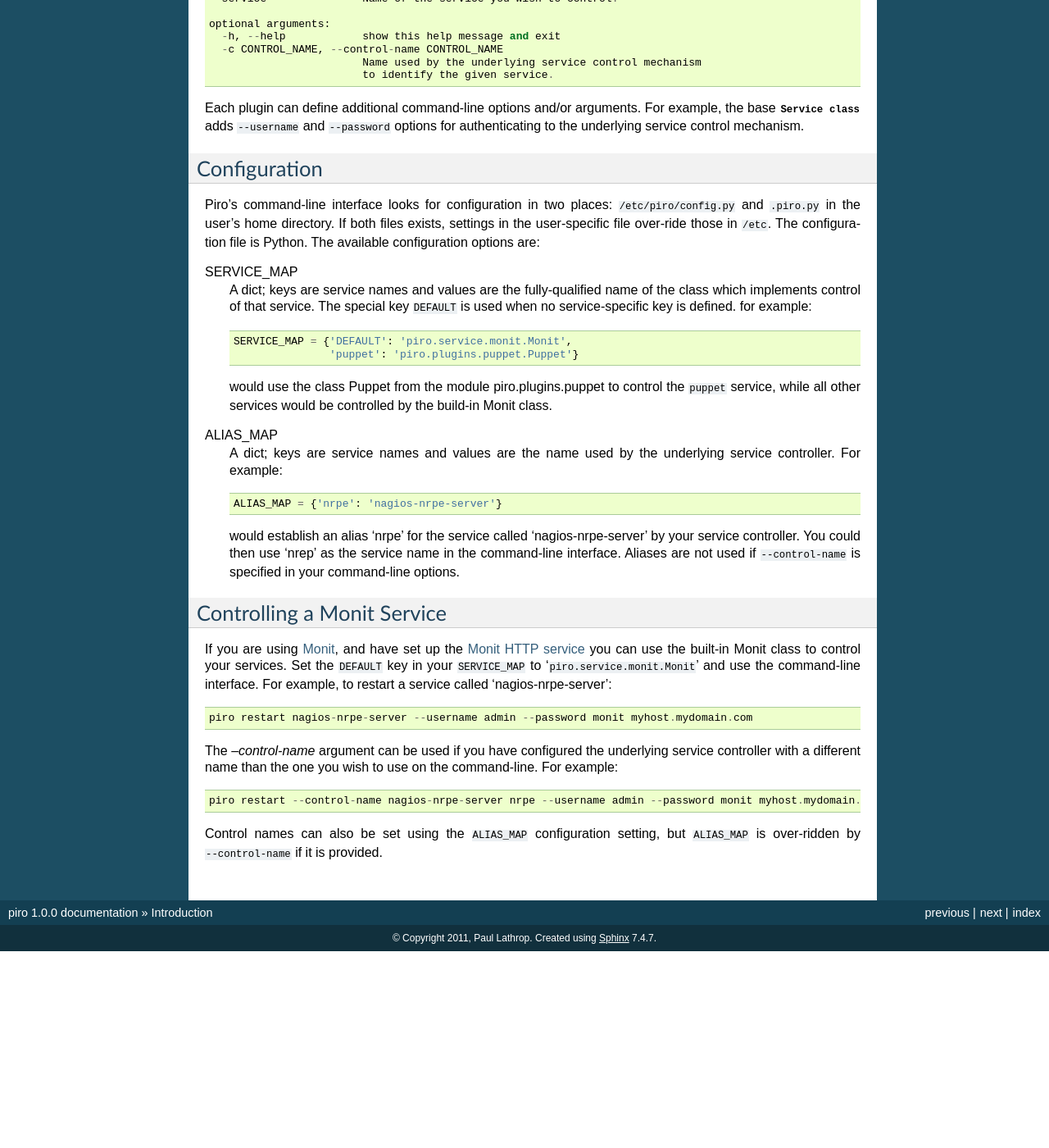
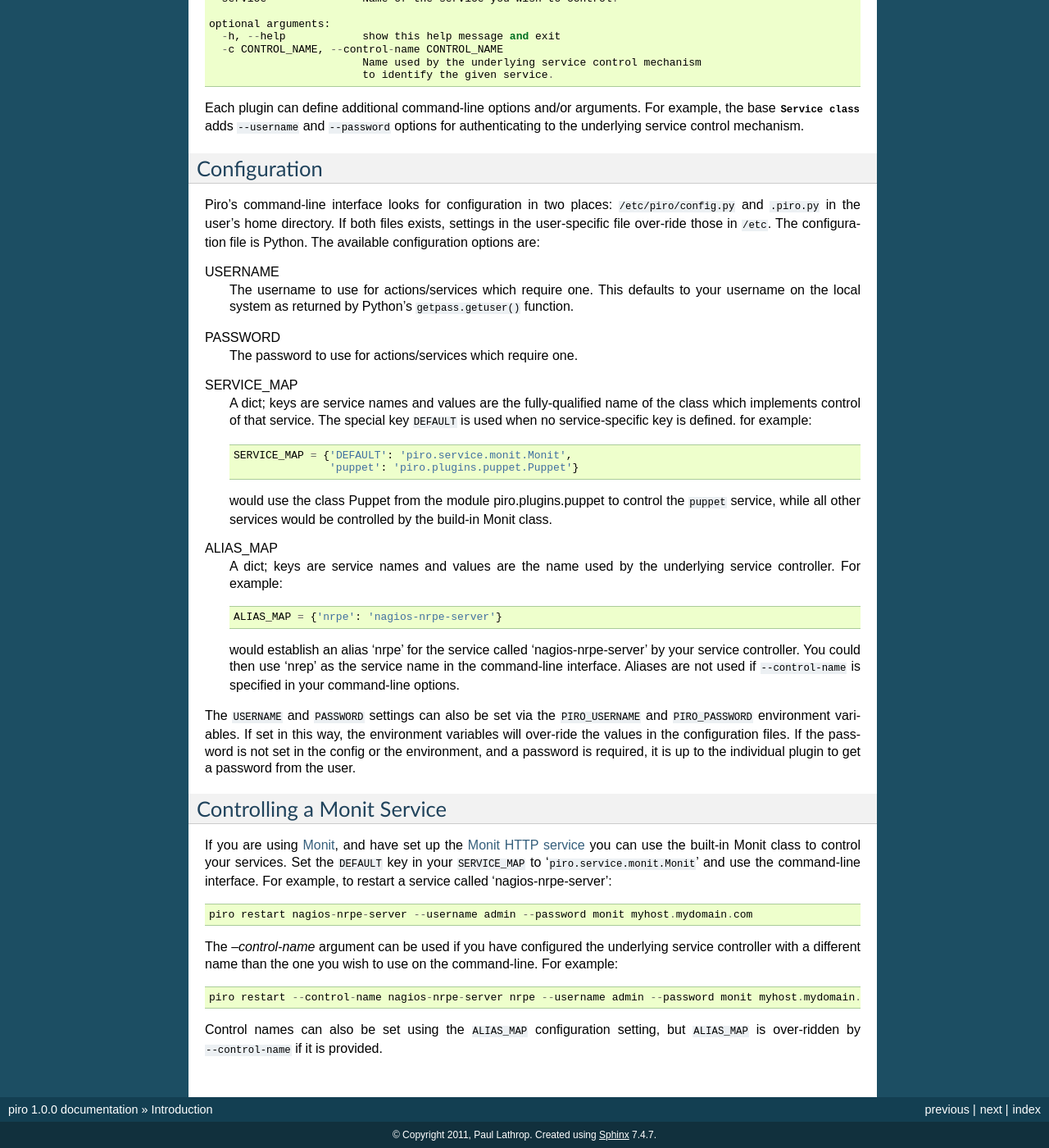
Before and after one commit to plathrop/piro, a Sphinx documentation site: the page built from doc/introduction.rst, in a window 1280 px wide and 1400 px high, scrolled down 490 px. Shown: the whole window at 82% size. Built offline with Sphinx 7.4.7, drawn with Linux system fonts in a browser that asks for light colours; before the commit the page ends 1650 px from its top, so only the background shows below that.

Commit message:
Support settung username/password in config file and/or environment.

```diff
--- a/doc/introduction.rst
+++ b/doc/introduction.rst
@@ -48,6 +48,14 @@ directory. If both files exists, settings in the user-specific file
 over-ride those in ``/etc``. The configuration file is
 Python. The available configuration options are:
 
+USERNAME
+  The username to use for actions/services which require one. This
+  defaults to your username on the local system as returned by
+  Python's ``getpass.getuser()`` function.
+
+PASSWORD
+  The password to use for actions/services which require one.
+
 SERVICE_MAP
   A dict; keys are service names and values are the
   fully-qualified name of the class which implements control of that
@@ -73,6 +81,13 @@ ALIAS_MAP
   are not used if ``--control-name`` is specified in your command-line
   options.
 
+The ``USERNAME`` and ``PASSWORD`` settings can also be set via
+the ``PIRO_USERNAME`` and ``PIRO_PASSWORD`` environment variables. If
+set in this way, the environment variables will over-ride the values
+in the configuration files. If the password is not set in the config
+or the environment, and a password is required, it is up to the
+individual plugin to get a password from the user.
+
 Controlling a Monit Service
 ---------------------------
 
```
Also changed, not shown: 1 other file.
